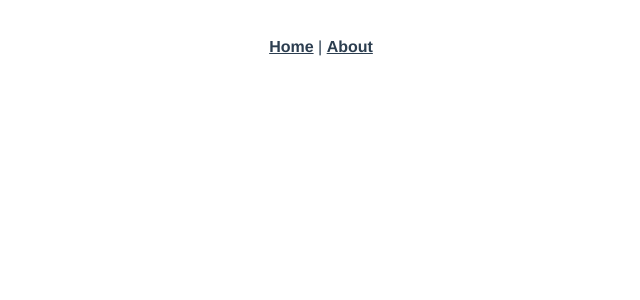
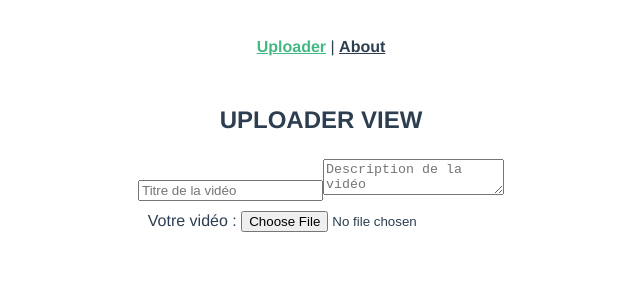
Before and after one commit to mpatrois/lumiere, a Vue app in the folder front/: page /upload in a window 1280 px wide. Shown: the top 300 px of the page, without its empty margins (319-959 px from the left). Built offline with nearby package versions, Linux system fonts and the light colour scheme; no server answers.

Commit message:
:package: node sass + scss loader / :sparkles: adding Uploader componnent

```diff
--- a/front/package.json
+++ b/front/package.json
@@ -17,6 +17,8 @@
     "@vue/cli-plugin-babel": "^3.1.1",
     "@vue/cli-plugin-typescript": "^3.1.1",
     "@vue/cli-service": "^3.1.4",
+    "node-sass": "^4.10.0",
+    "sass-loader": "^7.1.0",
     "typescript": "^3.0.0",
     "vue-template-compiler": "^2.5.17"
   }
--- a/front/src/App.vue
+++ b/front/src/App.vue
@@ -1,7 +1,7 @@
 <template>
   <div id="app">
     <div id="nav">
-      <router-link to="/">Home</router-link> |
+      <router-link to="/upload">Uploader</router-link> |
       <router-link to="/about">About</router-link>
     </div>
     <router-view/>
--- a/front/src/components/HelloWorld.vue
+++ /dev/null
@@ -1,58 +0,0 @@
-<template>
-  <div class="hello">
-    <h1>{{ msg }}</h1>
-    <p>
-      For a guide and recipes on how to configure / customize this project,<br>
-      check out the
-      <a href="https://cli.vuejs.org" target="_blank" rel="noopener">vue-cli documentation</a>.
-    </p>
-    <h3>Installed CLI Plugins</h3>
-    <ul>
-      <li><a href="https://github.com/vuejs/vue-cli/tree/dev/packages/%40vue/cli-plugin-babel" target="_blank" rel="noopener">babel</a></li>
-      <li><a href="https://github.com/vuejs/vue-cli/tree/dev/packages/%40vue/cli-plugin-typescript" target="_blank" rel="noopener">typescript</a></li>
-    </ul>
-    <h3>Essential Links</h3>
-    <ul>
-      <li><a href="https://vuejs.org" target="_blank" rel="noopener">Core Docs</a></li>
-      <li><a href="https://forum.vuejs.org" target="_blank" rel="noopener">Forum</a></li>
-      <li><a href="https://chat.vuejs.org" target="_blank" rel="noopener">Community Chat</a></li>
-      <li><a href="https://twitter.com/vuejs" target="_blank" rel="noopener">Twitter</a></li>
-      <li><a href="https://news.vuejs.org" target="_blank" rel="noopener">News</a></li>
-    </ul>
-    <h3>Ecosystem</h3>
-    <ul>
-      <li><a href="https://router.vuejs.org" target="_blank" rel="noopener">vue-router</a></li>
-      <li><a href="https://vuex.vuejs.org" target="_blank" rel="noopener">vuex</a></li>
-      <li><a href="https://github.com/vuejs/vue-devtools#vue-devtools" target="_blank" rel="noopener">vue-devtools</a></li>
-      <li><a href="https://vue-loader.vuejs.org" target="_blank" rel="noopener">vue-loader</a></li>
-      <li><a href="https://github.com/vuejs/awesome-vue" target="_blank" rel="noopener">awesome-vue</a></li>
-    </ul>
-  </div>
-</template>
-
-<script lang="ts">
-import { Component, Prop, Vue } from 'vue-property-decorator';
-
-@Component
-export default class HelloWorld extends Vue {
-  @Prop() private msg!: string;
-}
-</script>
-
-<!-- Add "scoped" attribute to limit CSS to this component only -->
-<style scoped>
-h3 {
-  margin: 40px 0 0;
-}
-ul {
-  list-style-type: none;
-  padding: 0;
-}
-li {
-  display: inline-block;
-  margin: 0 10px;
-}
-a {
-  color: #42b983;
-}
-</style>
--- a/front/src/router.ts
+++ b/front/src/router.ts
@@ -1,6 +1,6 @@
 import Vue from 'vue';
 import Router from 'vue-router';
-import Home from './views/Home.vue';
+import Uploader from "./views/Uploader.vue";
 
 Vue.use(Router);
 
@@ -9,11 +9,6 @@ export default new Router({
   base: process.env.BASE_URL,
   routes: [
     {
-      path: '/',
-      name: 'home',
-      component: Home,
-    },
-    {
       path: '/about',
       name: 'about',
       // route level code-splitting
@@ -21,5 +16,10 @@ export default new Router({
       // which is lazy-loaded when the route is visited.
       component: () => import(/* webpackChunkName: "about" */ './views/About.vue'),
     },
+    {
+      path: '/upload',
+      name: 'upload',
+      component: Uploader
+    },
   ],
 });
--- a/front/src/views/Home.vue
+++ /dev/null
@@ -1,18 +0,0 @@
-<template>
-  <div class="home">
-    <img alt="Vue logo" src="../assets/logo.png">
-    <HelloWorld msg="Welcome to Your Vue.js + TypeScript App"/>
-  </div>
-</template>
-
-<script lang="ts">
-import { Component, Vue } from 'vue-property-decorator';
-import HelloWorld from '@/components/HelloWorld.vue'; // @ is an alias to /src
-
-@Component({
-  components: {
-    HelloWorld,
-  },
-})
-export default class Home extends Vue {}
-</script>
--- /dev/null
+++ b/front/src/views/Uploader.vue
@@ -0,0 +1,29 @@
+<template>
+  <section>
+    <h1>UPLOADER VIEW</h1>
+    <form>
+      <fieldset>
+        <input type="text" placeholder="Titre de la vidéo">
+        <textarea placeholder="Description de la vidéo" />
+      </fieldset>
+      <label for="title">
+      </label>
+      <label for="video"></label>
+      Votre vidéo :
+      <input type="file" id="video" />
+    </form>
+  </section>
+</template>
+
+<script>
+export default {
+  name: 'Uploader',
+};
+</script>
+
+
+<style lang="scss">
+  fieldset {
+    border: none;
+  }
+</style>
```
Also changed, not shown: 1 other file (tests, documents, lock files or other folders).
